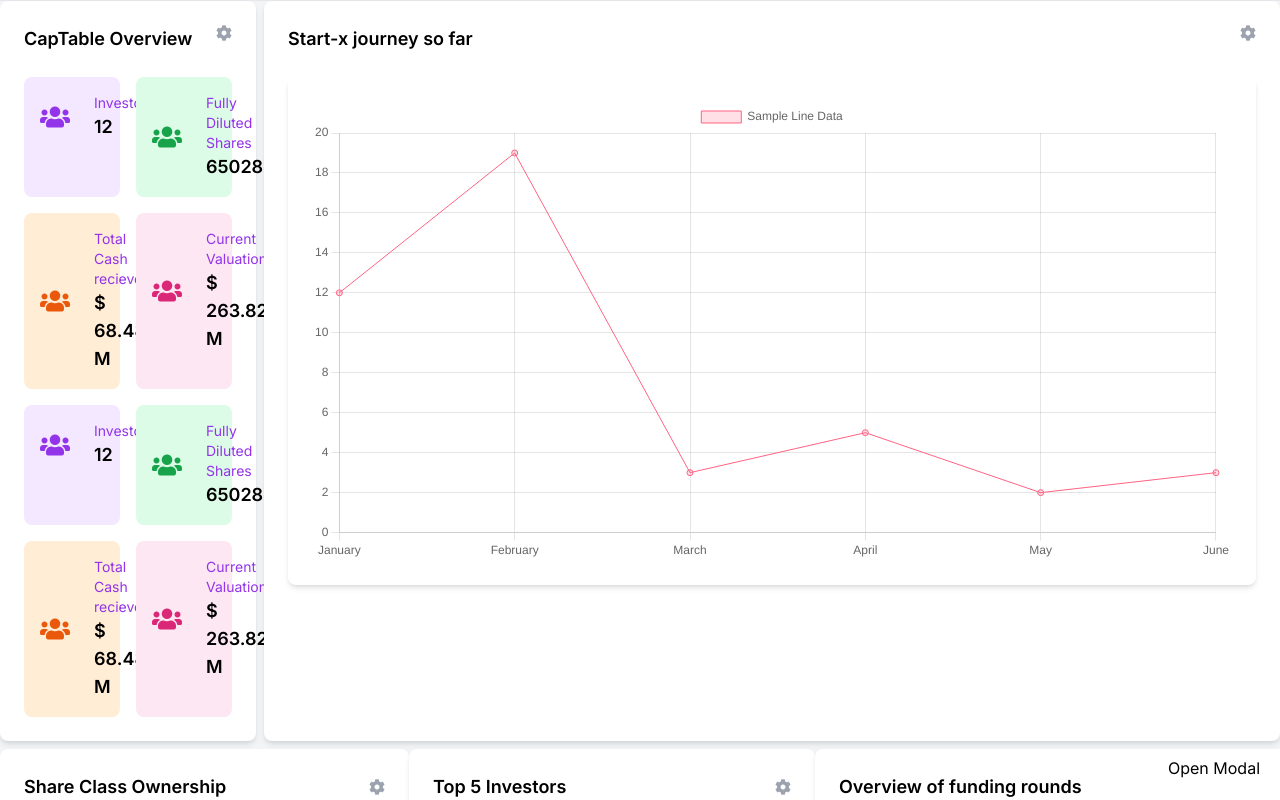
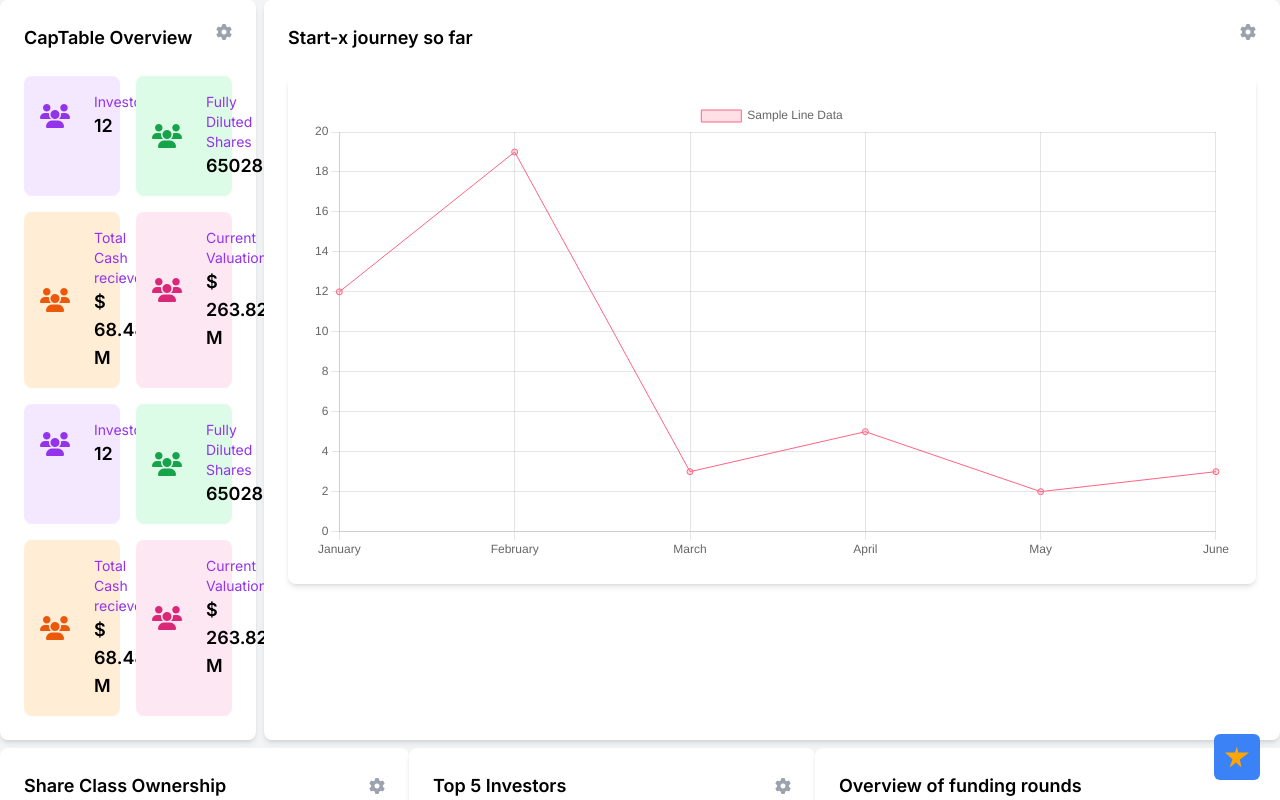
Before and after one commit to abhinandhukr/camera-kit, a React (Create React App) app in the folder camer-kit-demo/: page / in a window 1280 px wide. Shown: the top 800 px of the page. Built offline with nearby package versions, Linux system fonts and the light colour scheme; the HTML template or start-up script is replaced by a standard one.

Commit message:
added logo

```diff
--- a/camer-kit-demo/public/index.html
+++ b/camer-kit-demo/public/index.html
@@ -18,6 +18,8 @@
     <script src="https://cdn.tailwindcss.com"></script>
     <link href="https://fonts.googleapis.com/css?family=Inter:400,600,700" rel="stylesheet">
     <link rel="stylesheet" href="https://cdnjs.cloudflare.com/ajax/libs/font-awesome/5.15.3/css/all.min.css">
+    <link href="https://cdnjs.cloudflare.com/ajax/libs/font-awesome/6.1.1/css/all.min.css" rel="stylesheet">
+
     <!--
       Notice the use of %PUBLIC_URL% in the tags above.
       It will be replaced with the URL of the `public` folder during the build.
@@ -31,7 +33,7 @@
   </head>
   <body>
     <noscript>You need to enable JavaScript to run this app.</noscript>
-    <html lang="en">
+    <!-- <html lang="en">
       <body>
         <div id="display_name"></div>
         <img id="bitmoji" />
@@ -81,7 +83,7 @@
           })(document, "script", "loginkit-sdk");
         </script>
       </body>
-    </html>
+    </html> -->
     <div id="root"></div>
     <!--
       This HTML file is a template.
--- a/camer-kit-demo/src/Modal.jsx
+++ b/camer-kit-demo/src/Modal.jsx
@@ -11,7 +11,7 @@ const Modal = ({ showCamera, handleClose }) => {
     <div className="modal">
       <div className="modal-content">
         <span className="close" onClick={handleClose}>&times;</span>
-        <Push2WebTest showCamera = {showCamera} onClose={handleClose}/>
+        <Camera showCamera = {showCamera} onClose={handleClose}/>
       </div>
     </div>
   );
--- a/camer-kit-demo/src/camera.js
+++ b/camer-kit-demo/src/camera.js
@@ -29,7 +29,7 @@ const Camera = ({showCamera, onClose }) => {
             await activeSession.play();
 
             const lens = await cameraKit.lensRepository.loadLens(
-              '43276930875',
+              '43301890875',
               'b003a1ba-8c92-47e4-bdf6-d618f1195e0a'
             );
 
--- a/camer-kit-demo/src/dashboard.jsx
+++ b/camer-kit-demo/src/dashboard.jsx
@@ -248,14 +248,14 @@ const Dashboard = () => {
         </div>
     </div>
 
-    {/* ... rest of your dashboard content ... */}
 
-    {/* Modal Trigger Button */}
-    <button className="open-modal-button" onClick={openModal}>
-      Open Modal
+    <button className="open-modal-button flex items-center justify-center p-2 bg-blue-500 text-white rounded-md" onClick={openModal}>
+    <svg width="30" height="30" viewBox="0 0 100 100">
+        <path d="M50 15 L65 85 L10 35 H90 L25 85 Z" fill="orange"/>
+    </svg>
+
     </button>
 
-    {/* Modal Component */}
     {showModal && <Modal showCamera={showCamera} handleClose={closeModal} />}
     </div>
   );
```
Also changed, not shown: camer-kit-demo/public/browse-svgrepo-com.svg (added).
